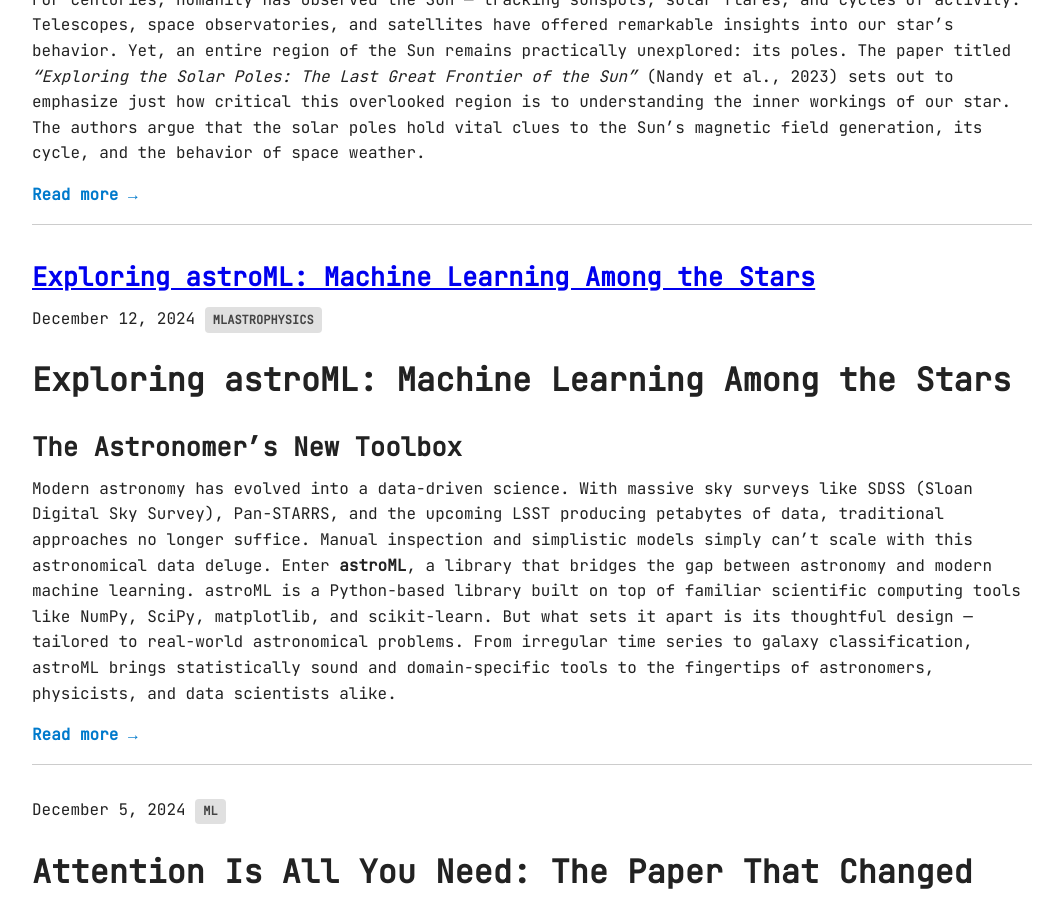
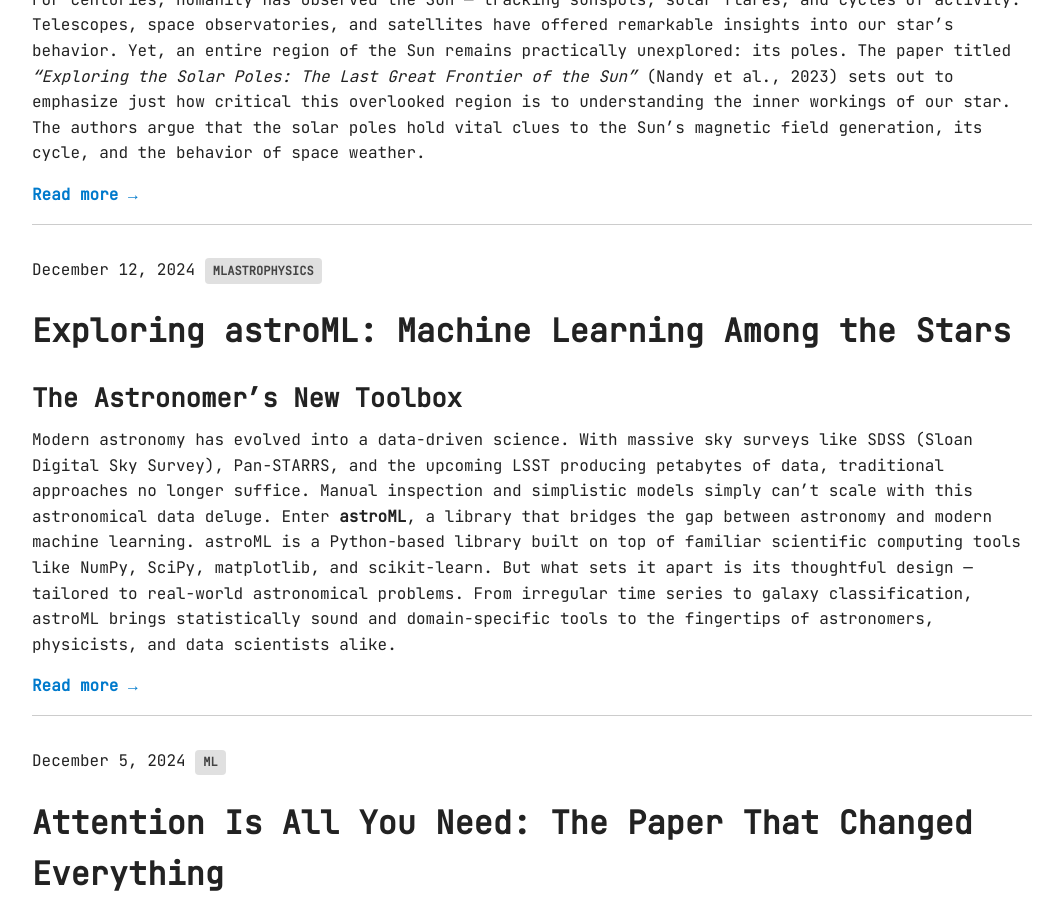
Before and after one commit to Raahul-Thakur/tensorandquarks.github.io, a Jekyll site: the page built from index.md, in a window 1280 px wide and 900 px high, scrolled down 5595 px. Shown: the whole window, without its empty margins (108-1159 px from the left). Built offline with Jekyll 4.4.1, drawn with Linux system fonts in a browser that asks for light colours.

Commit message:
Update 2024-12-12-AstroML.md

```diff
--- a/_posts/2024-12-12-AstroML.md
+++ b/_posts/2024-12-12-AstroML.md
@@ -1,6 +1,6 @@
 ---
 layout: default
-title: "Exploring astroML: Machine Learning Among the Stars"
+title: ""
 date: 2024-12-12
 tags: [ML, Astrophysics]
 ---
```
